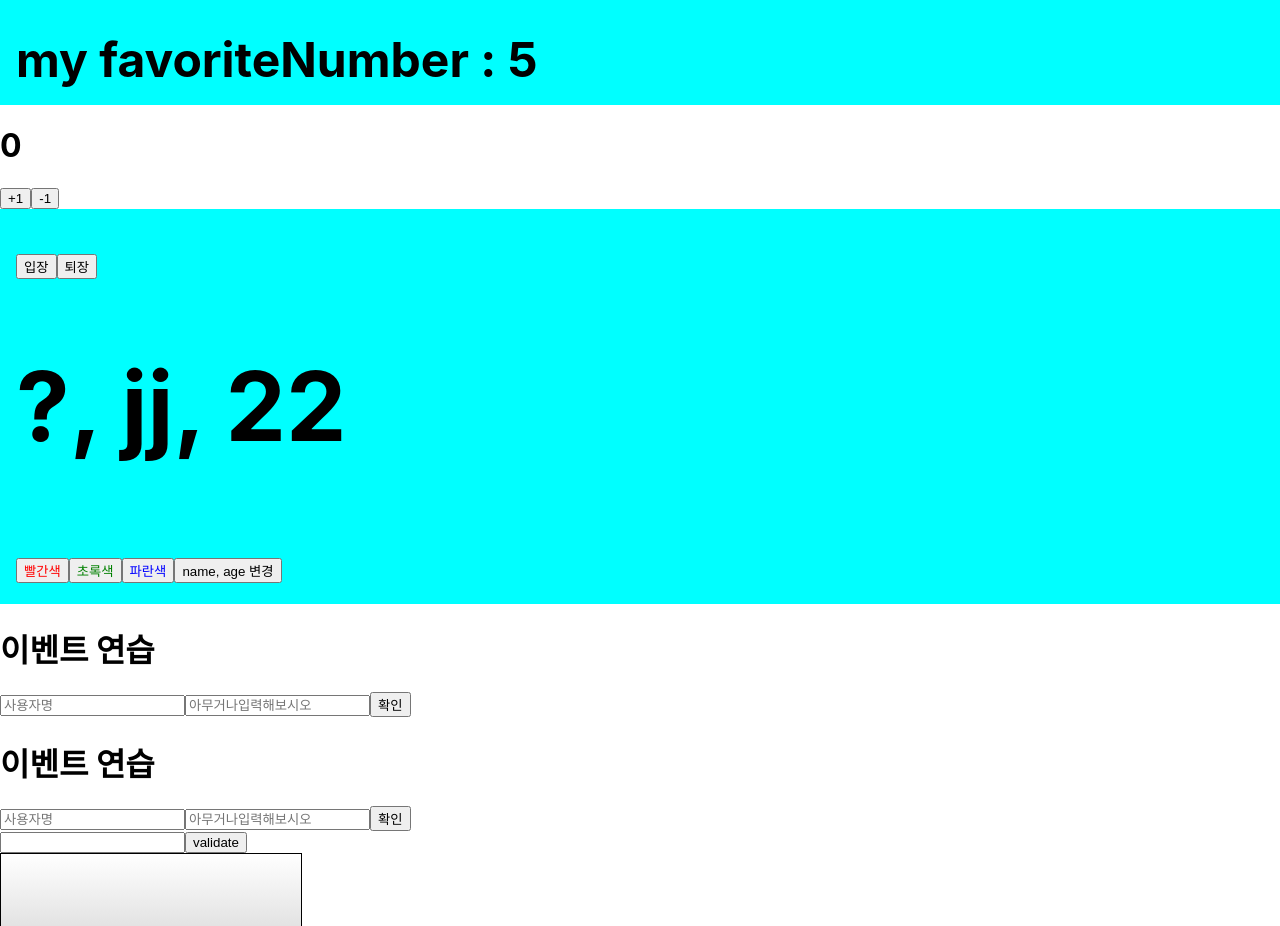
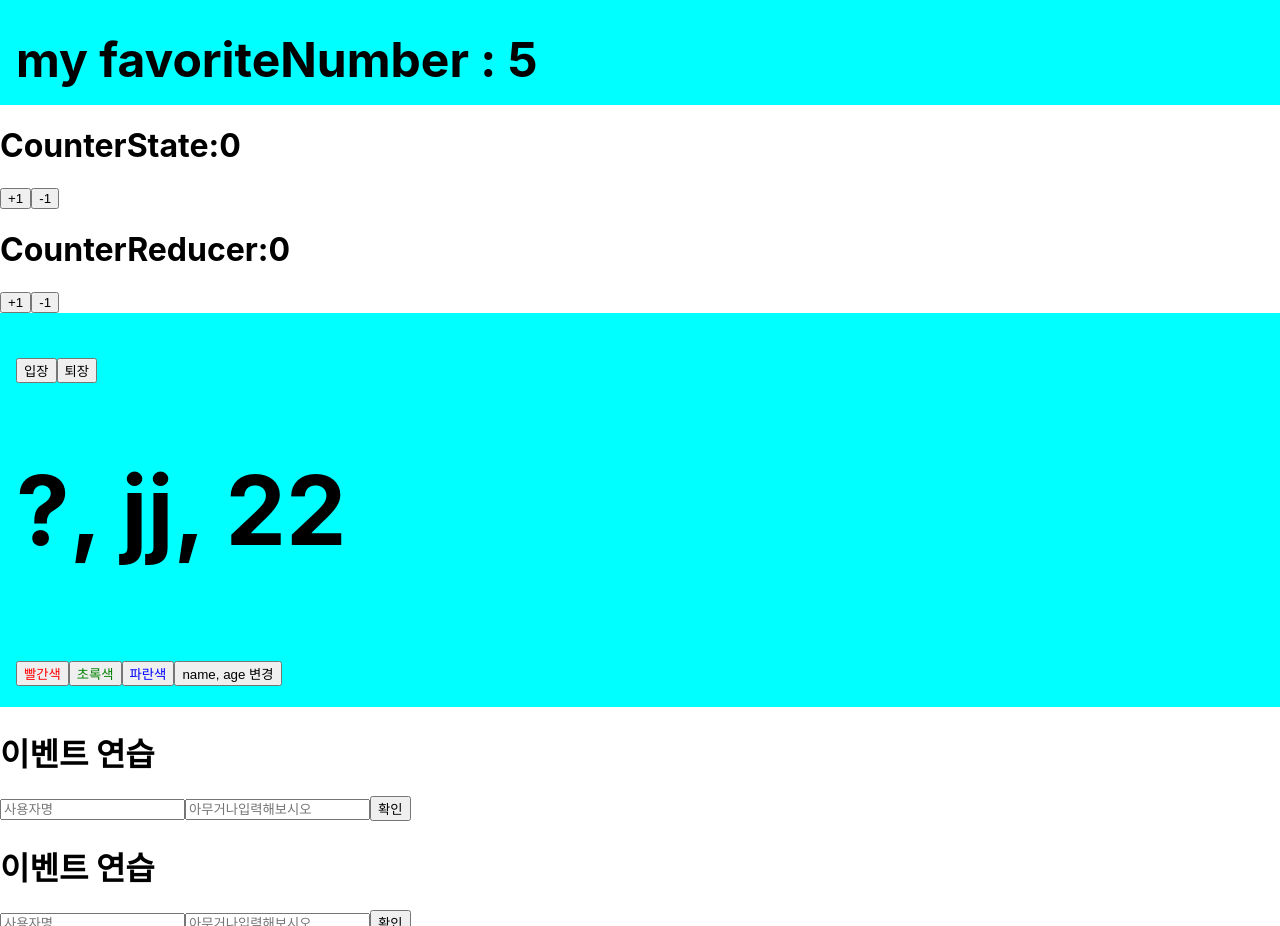
Before and after one commit to gonnichiwa/react-playground, a React (Create React App) app: page / in a window 1280 px wide. Shown: the part 1380-2306 px from the top of the page. Built offline with nearby package versions, Linux system fonts and the light colour scheme.

Commit message:
useReducer : const [state, dispatch] = useReducer(func, {state}) func(state, action)

```diff
--- a/src/Counter.js
+++ b/src/Counter.js
@@ -8,7 +8,7 @@ const Counter = () => {
     }
     return (
         <div>
-            <h1>{count}</h1>
+            <h1>CounterState:{count}</h1>
             <button onClick={onClick} name="plus">+1</button>
             <button onClick={onClick} name="minus">-1</button>
         </div>
--- /dev/null
+++ b/src/CounterReducer.js
@@ -0,0 +1,28 @@
+import React, { useReducer } from 'react';
+
+function reducer(state, action){
+    switch(action.type){
+        case 'INCREMENT':
+            return {value: state.value + 1};
+        case 'DECREMENT':
+            return {value: state.value - 1};
+        default:
+            return state;
+    }
+}
+const CounterReducer = () => {
+    const [state, dispatch] = useReducer(reducer, {value: 0});
+    const onClick = (e) => {
+        if (e.target.name === 'plus') dispatch({type: 'INCREMENT'});
+        if (e.target.name === 'minus') dispatch({type: 'DECREMENT'});
+    }
+    return (
+        <div>
+            <h1>CounterReducer:{state.value}</h1>
+            <button onClick={onClick} name="plus">+1</button>
+            <button onClick={onClick} name="minus">-1</button>
+        </div>
+    );
+};
+
+export default CounterReducer;
--- a/src/TextBoxUseState.js
+++ b/src/TextBoxUseState.js
@@ -15,7 +15,7 @@ const TextBoxUseState = () => {
             console.log('cleanup');
             console.log('name');
         }
-    }, []);
+    });
 
     const onChange = (e) => {
         setState({
--- a/src/index.js
+++ b/src/index.js
@@ -18,6 +18,7 @@ import TextBoxUseStateApp from './TextBoxUseStateApp';
 
 import reportWebVitals from './reportWebVitals';
 import LifeCycleSampleApp from './LifeCycleSampleApp';
+import CounterReducer from './CounterReducer';
 
 const root = ReactDOM.createRoot(document.getElementById('root'));
 root.render(
@@ -30,6 +31,7 @@ root.render(
     <ArrowComponent name="ArrowComponent : name From super">index.js의 ArrowComponent태그 사이에 주어짐.(children)</ArrowComponent>
     <PropTypeCheck name={"3"}>PropTypeCheckChildren</PropTypeCheck> {/* name attr proptype check */}
     <Counter/>
+    <CounterReducer/>
     <Say/>
     <EventPractice/>
     <EventPracticeFun />
```
